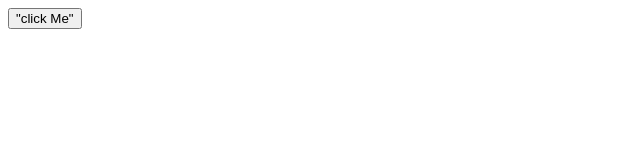
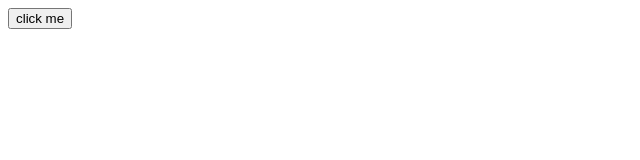
Before and after one commit to david-j-dunn/testgs, a plain HTML site: page index.html in a window 1280 px wide. Shown: the full height of the page, 0-640 px from the left. Drawn offline with Linux system fonts and the light colour scheme.

Commit message:
Update index.html

```diff
--- a/index.html
+++ b/index.html
@@ -7,7 +7,7 @@
 	<body>
 
 		<div id = "app"></div>
-		<button id="btn">"click Me"</button>
+		<button id="btn">click me</button>
 
 		<script src="MESA_.js"></script>
 
```
